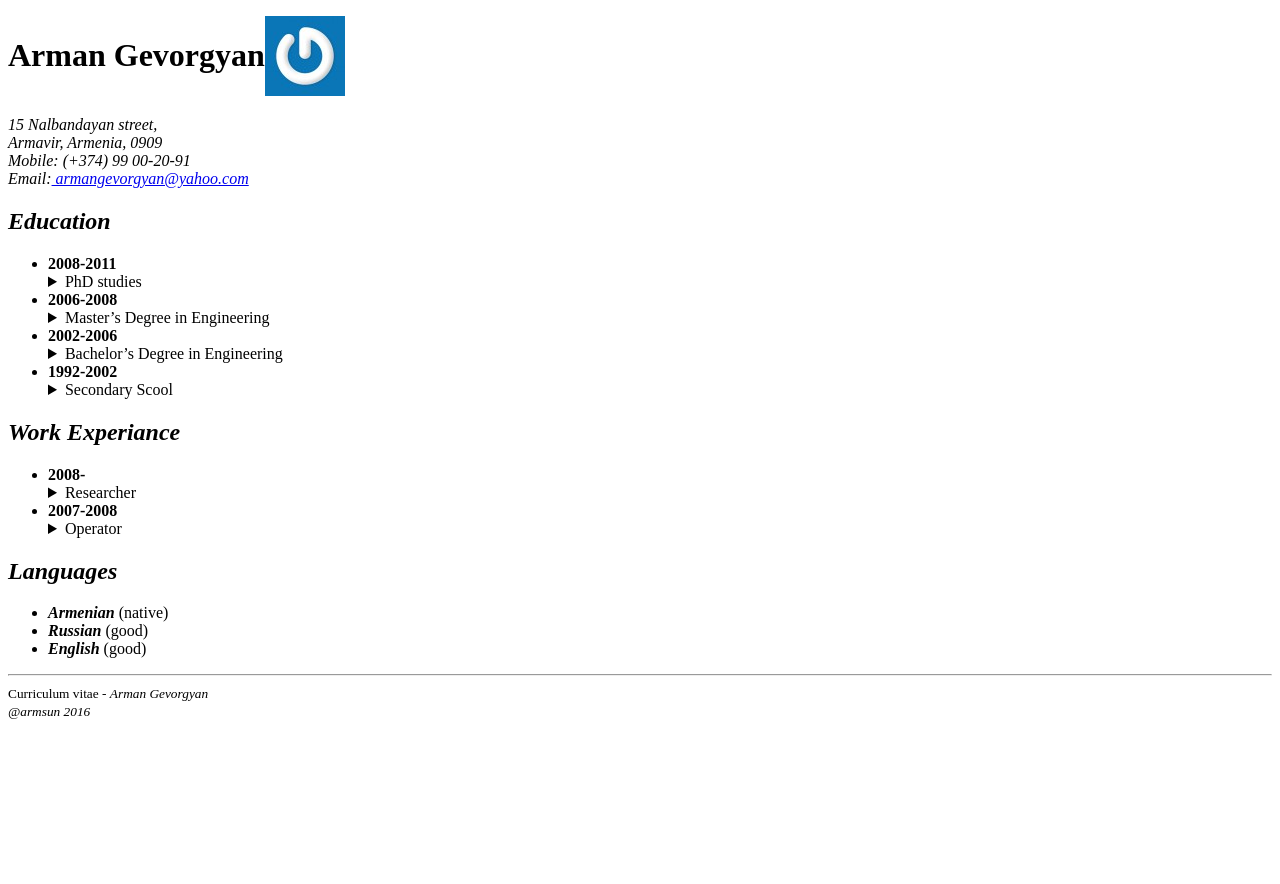
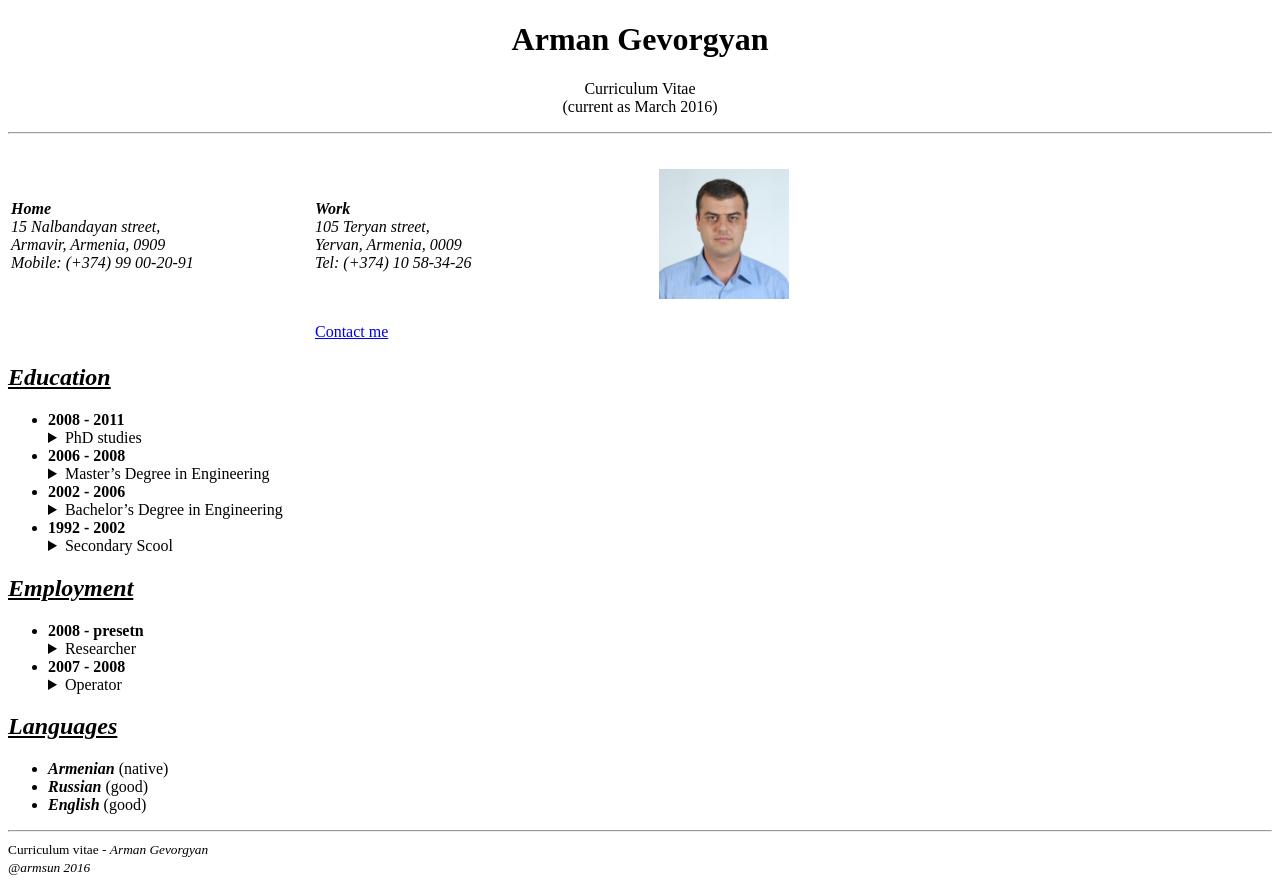
Before and after one commit to armsun/JOB, a plain HTML site: page CV/index.html in a window 1280 px wide. Before the commit the page ends 800 px from the top, so only its background shows below. Drawn offline with Linux system fonts and the light colour scheme.

Commit message:
added contact.html

```diff
--- a/CV/index.html
+++ b/CV/index.html
@@ -7,22 +7,62 @@
 </head>
 <body>
     <header>
-
-        <h1 style="float:left"> <strong>Arman Gevorgyan</strong> </h1>
-        <figure style="position:relative">
-            <img src="img/g_image.jpg" alt="CV image" />
-        </figure>
+        <div id="header info">
+            <h1 style="text-align:center"><strong>Arman Gevorgyan</strong></h1>
+            <p align="center" style="text-align:center">
+                <span>Curriculum Vitae</span>
+                <br />
+                <span>(current as <time> March 2016</time>)</span>
+                <hr />
+            </p>
+        </div>
+        <div id="info">
+            <div class="info_table">
+                <table id="infot">
+                    <tr>
+                        <td width="300">
 
                             <address>
+                                <b>Home</b>
+                                <br />
                                 15 Nalbandayan street,
                                 <br />
                                 Armavir, Armenia, 0909
                                 <br />
                                 Mobile: (+374) 99 00-20-91
-            <br />
-            Email:<a href="mailto:armangevorgyan@yahoo.com"> armangevorgyan@yahoo.com</a>
                              </address>
 
+                        </td>
+                        <td width="300">
+                            <address>
+                                <b>Work</b>
+                                <br />
+                                105 Teryan street,
+                                <br />
+                                Yervan, Armenia, 0009
+                                <br />
+                                Tel: (+374) 10 58-34-26
+                            </address>
+                        </td>
+                        <td width="300">
+                            <figure>
+                                <img src="img/img_cv.jpg" height="130" alt="CV image" width="130" />
+                            </figure>
+
+                        </td>
+                    </tr>
+
+                    <tr>
+
+                        <td></td>
+                        <td><a href="hl/contact.html" target="_blank">Contact me</a></td>
+                        <td></td>
+                    </tr>
+
+                </table>
+
+            </div>
+        </div>
     </header>
 
     <!--
@@ -32,18 +72,16 @@
     -->
 
     <main>
-        <section id="Education">
-            <h1>
+        <div id="Education">
+            <h2>
                 <strong>
-                    <em>Education</em>
+                    <em><u>Education</u></em>
                 </strong>
-            </h1>
+            </h2>
             <ul>
                 <li>
                     <time>
-                        <b>
-                            2008-2011
-                        </b>
+                        <b>2008 - 2011</b>
                     </time>
                     <details>
                         <summary>
@@ -66,9 +104,7 @@
                 </li>
                 <li>
                     <time>
-                        <b>
-                            2006-2008
-                        </b>
+                        <b>2006 - 2008</b>
                     </time>
                     <details>
                         <summary>
@@ -92,72 +128,48 @@
                 <li>
 
                     <time>
-                        <b>
-                            2002-2006
-                        </b>
-
+                        <b>2002 - 2006</b>
                     </time>
                     <details>
                         <summary>
                             Bachelor’s Degree in Engineering
                         </summary>
                         <p>
-                            <b>
-                                Department:
-                            </b>
-                            <em>
-                                Electric Machines and Apparatuses
-                            </em>
+                            <b>Department:</b> <em> Electric Machines and Apparatuses </em>
                             <br />
-                            <b>
-                                Major:
-                            </b>
-                            <em>
-                                Electrical and Electronic Apparatuses
-                            </em>
+                            <b>Major:</b> <em> Electrical and Electronic Apparatuses </em>
                             <br />
-                            <b>
-                                University:
-                            </b>
+                            <b>University:</b>
                             <em>
                                 State Engineering University of Armenia
                                 <a href="http://www.seua.am">SEUA</a>
                             </em>
                         </p>
                     </details>
-
-
                 </li>
                 <li>
 
                     <time>
-                        <b>
-                            1992-2002
-                        </b>
-
+                        <b>1992 - 2002</b>
                     </time>
                     <details>
                         <summary>Secondary Scool</summary>
                         <p>Secondary School Named After R. Eghoyan, Armavir, Armenia</p>
                     </details>
-
-
                 </li>
             </ul>
 
-        </section>
+        </div>
 
-        <section id="Work_Experiance">
-            <h1>
-                <strong>
-                    <em>Work Experiance</em>
-                </strong>
-            </h1>
+        <div id="Employment">
+            <h2>
+                <strong><em><u>Employment</u></em></strong>
+            </h2>
             <ul>
 
                 <li>
                     <b>
-                        2008-
+                        2008 - presetn
                     </b>
                     <details>
                         <summary>Researcher</summary>
@@ -170,7 +182,7 @@
                 <li>
                     <time>
                         <b>
-                            2007-2008
+                            2007 - 2008
                         </b>
                     </time>
                     <details>
@@ -181,18 +193,17 @@
                 </li>
             </ul>
 
-        </section>
+        </div>
 
-        <section id="Languages">
-            <h1>
+        <div id="Languages">
+            <h2>
                 <strong>
-                    <em>Languages</em>
+                    <u><em>Languages</em></u>
                 </strong>
-            </h1>
+            </h2>
             <ul>
                 <li>
-                    <b>
-                        <em>Armenian</em>
+                    <b><em>Armenian</em>
                     </b> (native)
                 </li>
                 <li>
@@ -206,7 +217,7 @@
                     </b> (good)
                 </li>
             </ul>
-        </section>
+        </div>
         <hr />
     </main>
     <footer>
```
Also changed, not shown: CV/hl/contact.html (added, +104 -0 lines), CV/img/g_image.jpg (deleted), CV/img/img_cv.jpg (added), 1 other file. Lines whose indentation alone changed are shown as unchanged.
